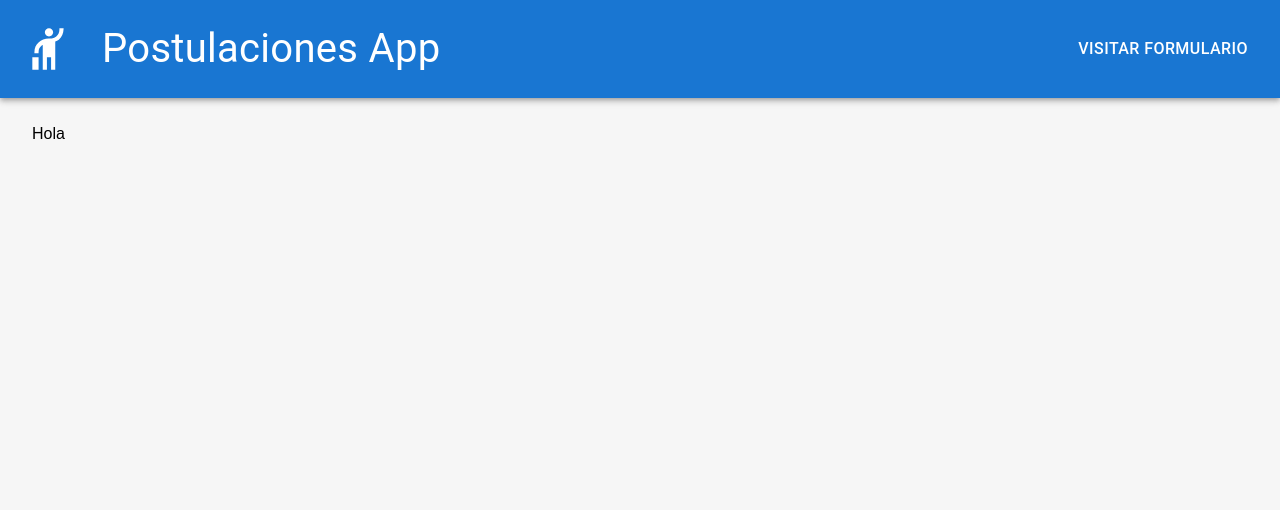
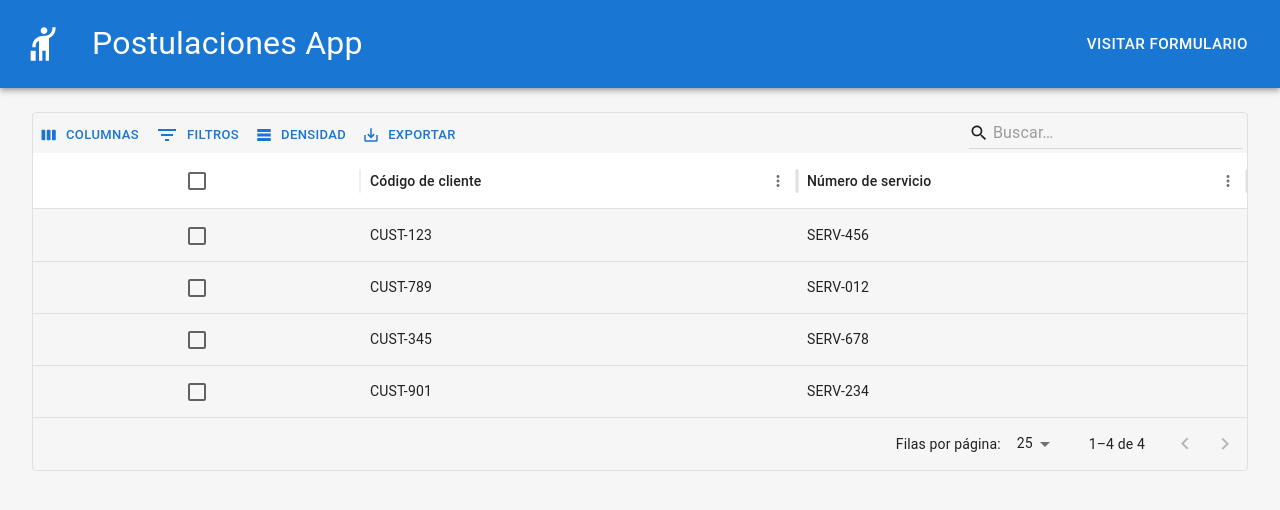
Before and after one commit to enriquemdev/postulaciones-app, a Next.js app: page / in a window 1280 px wide. Shown: the top 510 px of the page. Built offline with nearby package versions, Linux system fonts and the light colour scheme; what @mui/material-nextjs would draw is missing.

Commit message:
feat(Datatable): Create base Datatable component for the applicantions list

```diff
--- a/package.json
+++ b/package.json
@@ -16,6 +16,7 @@
     "@mui/material": "^6.4.8",
     "@mui/material-nextjs": "^6.4.3",
     "@mui/styles": "^6.4.8",
+    "@mui/x-data-grid": "^7.28.0",
     "next": "15.2.3",
     "react": "^19.0.0",
     "react-dom": "^19.0.0"
--- a/src/app/layout.tsx
+++ b/src/app/layout.tsx
@@ -40,17 +40,16 @@ export default function RootLayout({
           />
           <Box
             sx={{
-              maxWidth: "1400px", // Equivalente a max-w-7xl
-              mx: "auto", // Equivalente a mx-auto
+              maxWidth: "1420px",
+              mx: "auto",
               px: {
-                xs: 2, // Padrastro predeterminado para pantallas extra pequeñas
-                sm: 3, // Equivalente a sm:px-6 (24px = 3 * 8px)
-                lg: 4, // Equivalente a lg:px-8 (32px = 4 * 8px)
+                xs: 2,
+                sm: 3,
+                lg: 4,
               },
               my: 3,
             }}
           >
-            {/* Tu contenido aquí */}
             {children}
           </Box>
         </AppRouterCacheProvider>
--- a/src/app/page.tsx
+++ b/src/app/page.tsx
@@ -1,9 +1,22 @@
+import { Datatable } from "@/components/ui";
+import { Box } from "@mui/material";
 
+const columns = [
+  { field: "code_customer", headerName: "Código de cliente" },
+  { field: "service_number", headerName: "Número de servicio" },
+];
+
+const rows = [
+  { id: "1", code_customer: "CUST-123", service_number: "SERV-456" },
+  { id: "2", code_customer: "CUST-789", service_number: "SERV-012" },
+  { id: "3", code_customer: "CUST-345", service_number: "SERV-678" },
+  { id: "4", code_customer: "CUST-901", service_number: "SERV-234" },
+];
 
 export default function Listing() {
   return (
-    <div>
-     Hola
-    </div>
+    <Box>
+     <Datatable columns={columns} rows={rows} />
+    </Box>
   );
 }
--- /dev/null
+++ b/src/components/ui/Datatable.tsx
@@ -0,0 +1,97 @@
+'use client'
+
+import React, { useEffect, useState } from "react";
+import {
+  DataGrid,
+  useGridApiRef,
+  GridToolbar,
+  GridColDef,
+  GridRow,
+  GridAutosizeOptions,
+  GridRowId,
+  GridRowSelectionModel,
+} from "@mui/x-data-grid";
+import { createTheme, ThemeProvider } from "@mui/material/styles";
+import { esES } from "@mui/x-data-grid/locales";
+import { flushSync } from "react-dom";
+
+interface DatatableProps {
+  columns: GridColDef[];
+  rows: any;
+}
+
+const autosizeOptions: GridAutosizeOptions = {
+  includeOutliers: true,
+  includeHeaders: true,
+  outliersFactor: 1.5,
+  expand: true,
+};
+
+const theme = createTheme(
+  {
+    palette: {
+      primary: { main: "#1976d2" },
+    },
+  },
+  esES
+);
+
+export const Datatable: React.FC<DatatableProps> = ({ columns, rows }) => {
+  const apiRef = useGridApiRef();
+  const [rowSelectionModel, setRowSelectionModel] = useState<string[]>([]);
+
+  useEffect(() => {
+    const timeoutId = setTimeout(() => {
+      flushSync(() => {
+        apiRef.current.autosizeColumns(autosizeOptions);
+      });
+    }, 0);
+
+    return () => {
+      clearInterval(timeoutId);
+    };
+  }, [apiRef]);
+
+  useEffect(() => {
+    console.log(rowSelectionModel);
+  }, [rowSelectionModel]);
+
+  const handleRowSelectionChange = (newRowSelectionModel: GridRowSelectionModel) => {
+    setRowSelectionModel(newRowSelectionModel.map((id) => String(id))); // Convert to string
+  };
+
+  return (
+    <>
+      <ThemeProvider theme={theme}>
+        <DataGrid
+          apiRef={apiRef}
+          checkboxSelection
+          disableRowSelectionOnClick
+          columns={columns}
+          rows={rows}
+          autosizeOptions={autosizeOptions}
+          slots={{
+            toolbar: GridToolbar,
+          }}
+          slotProps={{
+            toolbar: {
+              showQuickFilter: true,
+              csvOptions: {
+                utf8WithBom: true,
+              },
+              printOptions: {
+                hideToolbar: true,
+              },
+            },
+          }}
+          ignoreDiacritics
+          onRowSelectionModelChange={handleRowSelectionChange} // Use the new handler
+          rowSelectionModel={rowSelectionModel}
+          initialState={{
+            pagination: { paginationModel: { pageSize: 25 } },
+          }}
+        />
+      </ThemeProvider>
+    </>
+  );
+};
--- a/src/components/ui/Navbar.tsx
+++ b/src/components/ui/Navbar.tsx
@@ -25,19 +25,19 @@ export function Navbar({
             aria-label="menu"
             sx={{ mr: 2 }}
           >
-            <Icon sx={{ fontSize: { xs: '30px', sm: '50px' } }} /> {/* Icono responsivo */}
+            <Icon sx={{ fontSize: { xs: '30px', sm: '40px' } }} /> {/* Icono responsivo */}
           </IconButton>
           <Typography
             variant="h4"
             component="div"
-            sx={{ flexGrow: 1, fontSize: { xs: '1.5rem', sm: '2.5rem' } }} // Titulo responsivo
+            sx={{ flexGrow: 1, fontSize: { xs: '1.5rem', sm: '2rem' } }} // Titulo responsivo
           >
             {title}
           </Typography>
           <Button
             color="inherit"
             component="a"
-            sx={{ fontSize: { xs: '0.8rem', sm: '1rem' }, textAlign: 'center' }} // Boton responsivo
+            sx={{ fontSize: { xs: '0.8rem', sm: '0.95rem' }, textAlign: 'center' }} // Boton responsivo
           >
             {buttonText}
           </Button>
--- a/src/components/ui/index.ts
+++ b/src/components/ui/index.ts
@@ -1 +1,2 @@
 export { Navbar } from './Navbar';
+export { Datatable } from './Datatable';
```
Also changed, not shown: 1 other file (tests, documents, lock files or other folders).
